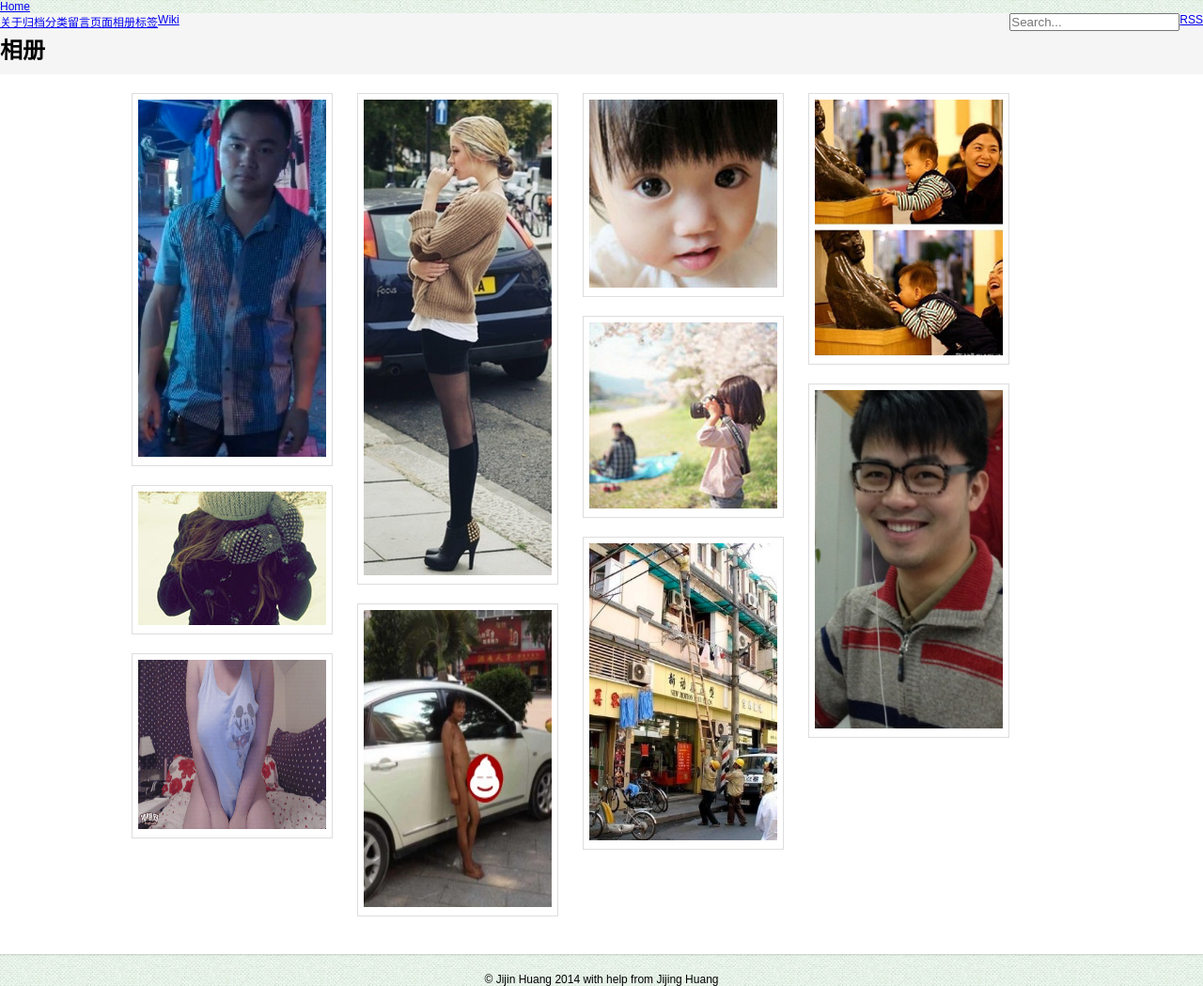
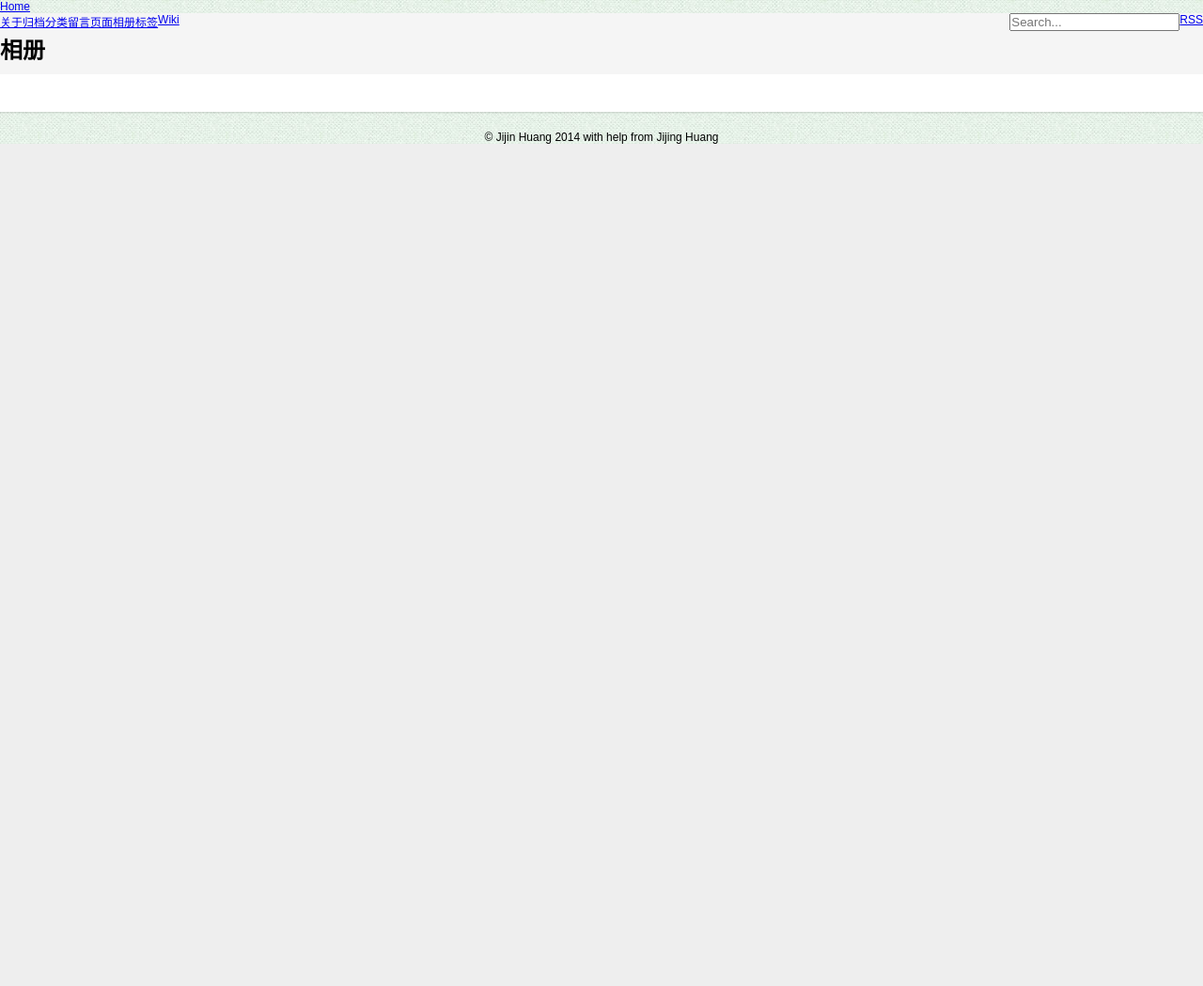
Before and after one commit to fengpsky/lxin.github.io, a Jekyll site: the page built from pages/picture.html, in a window 1280 px wide. Shown: the whole page at 94% size. Built offline with Jekyll 4.4.1, drawn with Linux system fonts in a browser that asks for light colours; after the commit the page ends 900 px from its top, so only the background shows below that.

Commit message:
delete the album

```diff
--- a/pages/picture.html
+++ b/pages/picture.html
@@ -53,16 +53,6 @@ $(function(){
 </head>
 <body>
 <ul class="list">
-  <li><img src="../assets/images/gallery/1.jpg" class="tool" title="基友." style="height: 380px; width: 200px;" alt="基友." /></li>
-  <li><img src="../assets/images/gallery/2.jpg" class="tool" title="身材怎么样？" alt="" /></li>
-  <li><img src="../assets/images/gallery/3.jpg" class="tool" title="萌！！！！！" alt="" /></li>
-  <li><img src="../assets/images/gallery/4.jpg" class="tool" title="小子，不是谁的奶都可以吃的。" alt="" /></li>
-  <li><img src="../assets/images/gallery/5.jpg" class="tool" title="小小摄影师。" alt="" /></li>
-  <li><img src="../assets/images/gallery/6.jpg" class="tool" style="height: 360px; width: 200px;" title="被偷拍了..." alt="被偷拍了。" /></li>
-  <li><img src="../assets/images/gallery/7.jpg" class="tool" title="汹涌！！！" alt="" /></li>
-  <li><img src="../assets/images/gallery/9.jpeg" class="tool" title="高手在民间。" style="height: 316px; width: 200px;" alt="" /></li>
-  <li><img src="../assets/images/gallery/10.jpeg" class="tool" title="叫嚣干姐姐。。。" style="height: 316px; width: 200px;" alt="" /></li>
-  <li><img src="../assets/images/gallery/8.gif" class="tool" title="测试..." style="height: 180px; width: 200px;" alt="貌似邪恶了点？" /></li>
 </ul>
 <script type="text/javascript" src="../assets/js/jquery.js"></script>
 <script type="text/javascript" src="../assets/js/jquery.masonry.min.js"></script>
```
